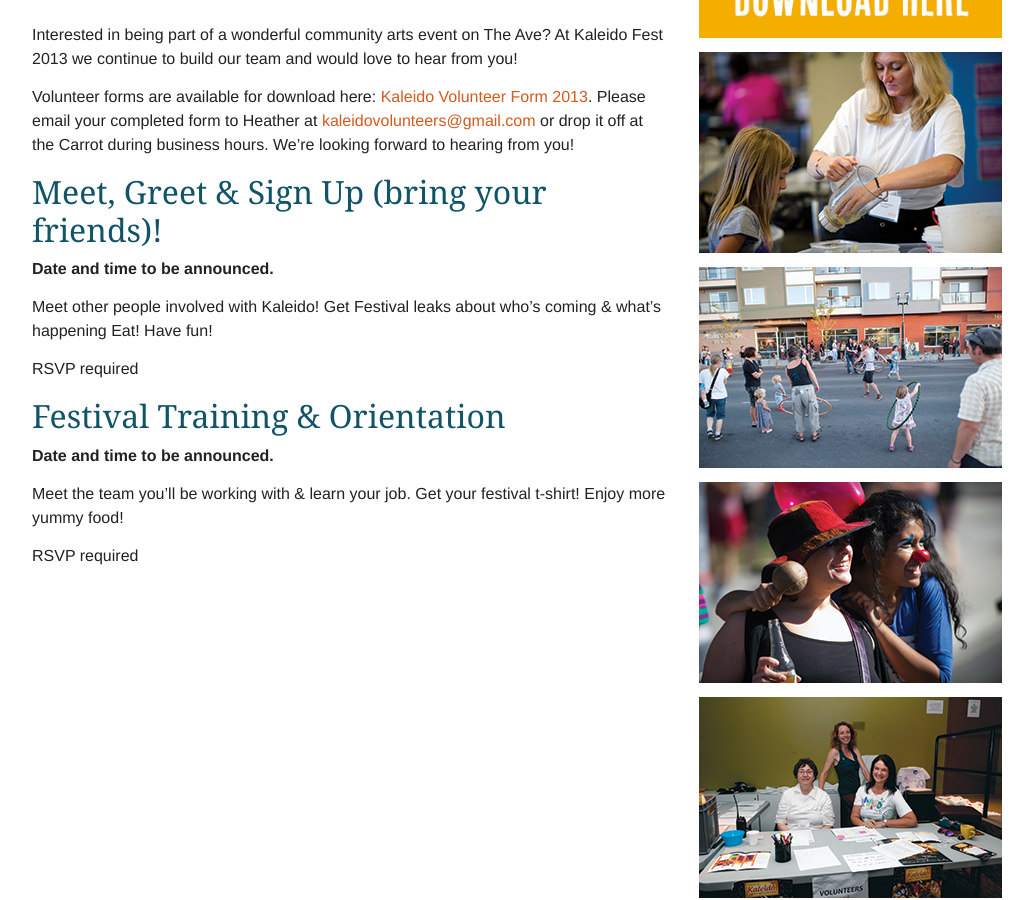
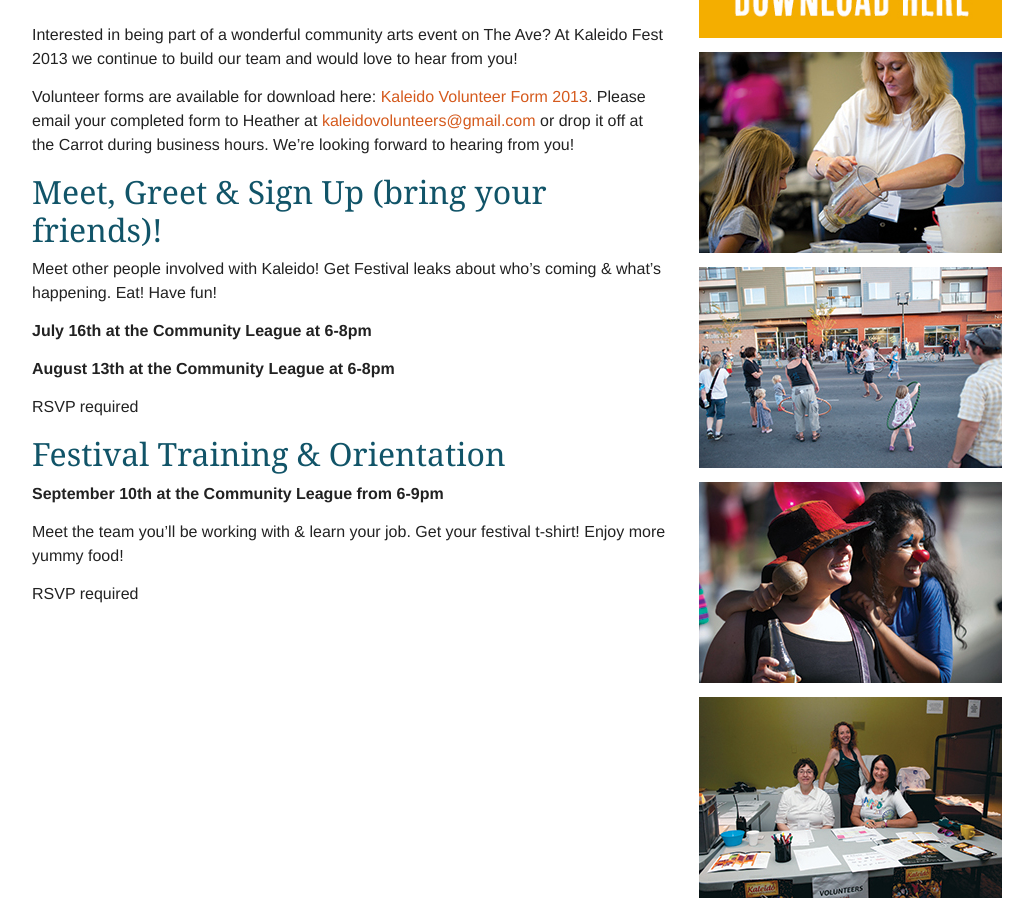
Before and after one commit to aota/kaleidofest.ca, a Jekyll site: the page built from volunteer.md, in a window 1280 px wide and 900 px high, scrolled down 370 px. Shown: the whole window, without its empty margins (123-1156 px from the left). Built offline with Jekyll 4.4.1, drawn with Linux system fonts in a browser that asks for light colours; Markdown is read by kramdown in place of the engine named in the settings.

Commit message:
Add volunteer dates

```diff
--- a/volunteer.md
+++ b/volunteer.md
@@ -14,17 +14,19 @@
 
 ## Meet, Greet & Sign Up (bring your friends)!
 
-**Date and time to be announced.**
+Meet other people involved with Kaleido!
+Get Festival leaks about who’s coming & what’s happening.
+Eat! Have fun!
 
-Meet other people involved with Kaleido!
-Get Festival leaks about who’s coming & what’s happening
-Eat! Have fun!
+**July 16th at the Community League at 6-8pm**
+
+**August 13th at the Community League at 6-8pm**
 
 RSVP required
 
 ## Festival Training & Orientation
 
-**Date and time to be announced.**
+**September 10th at the Community League from 6-9pm**
 
 Meet the team you’ll be working with & learn your job.
 Get your festival t-shirt!
```
